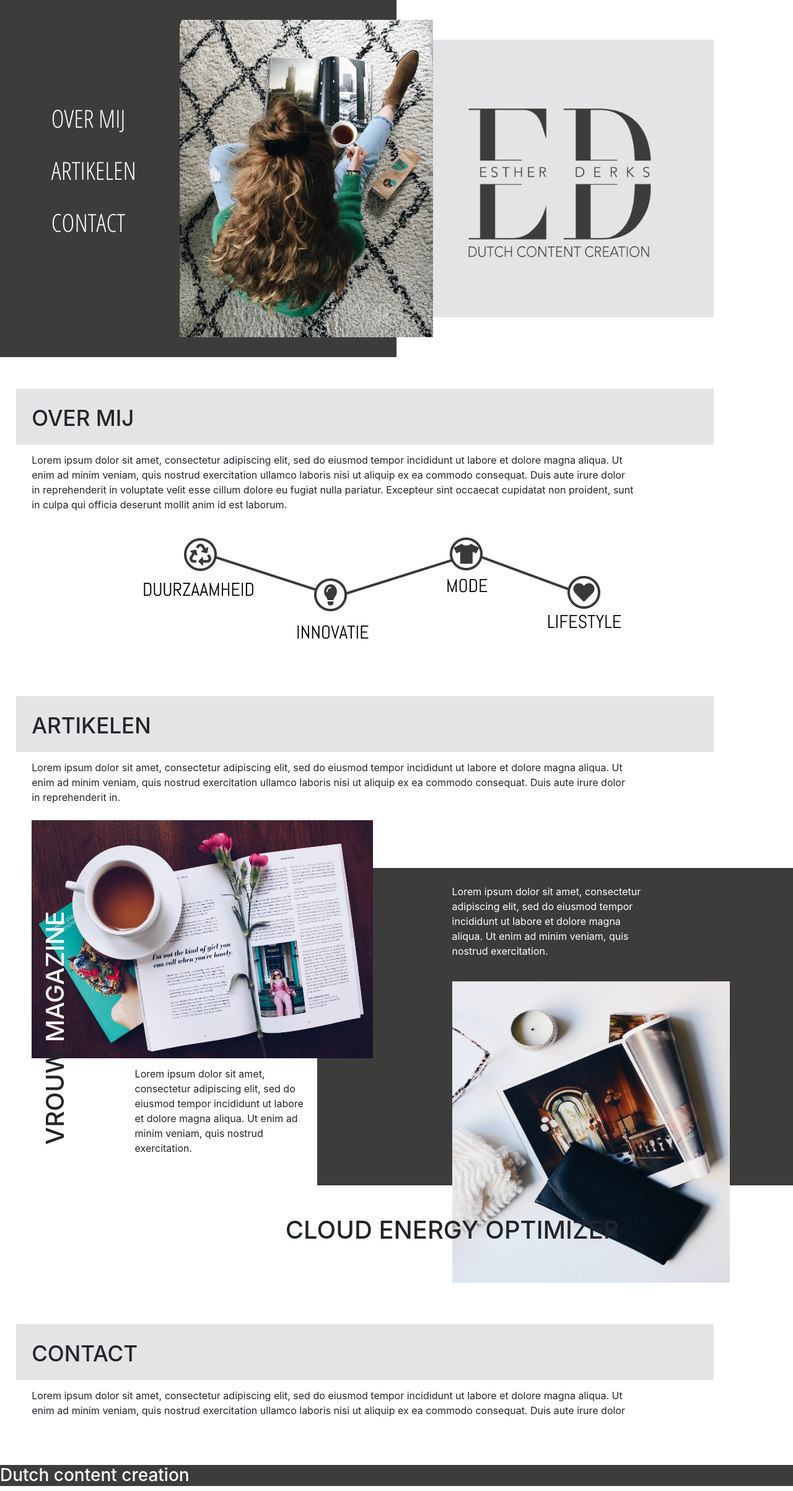
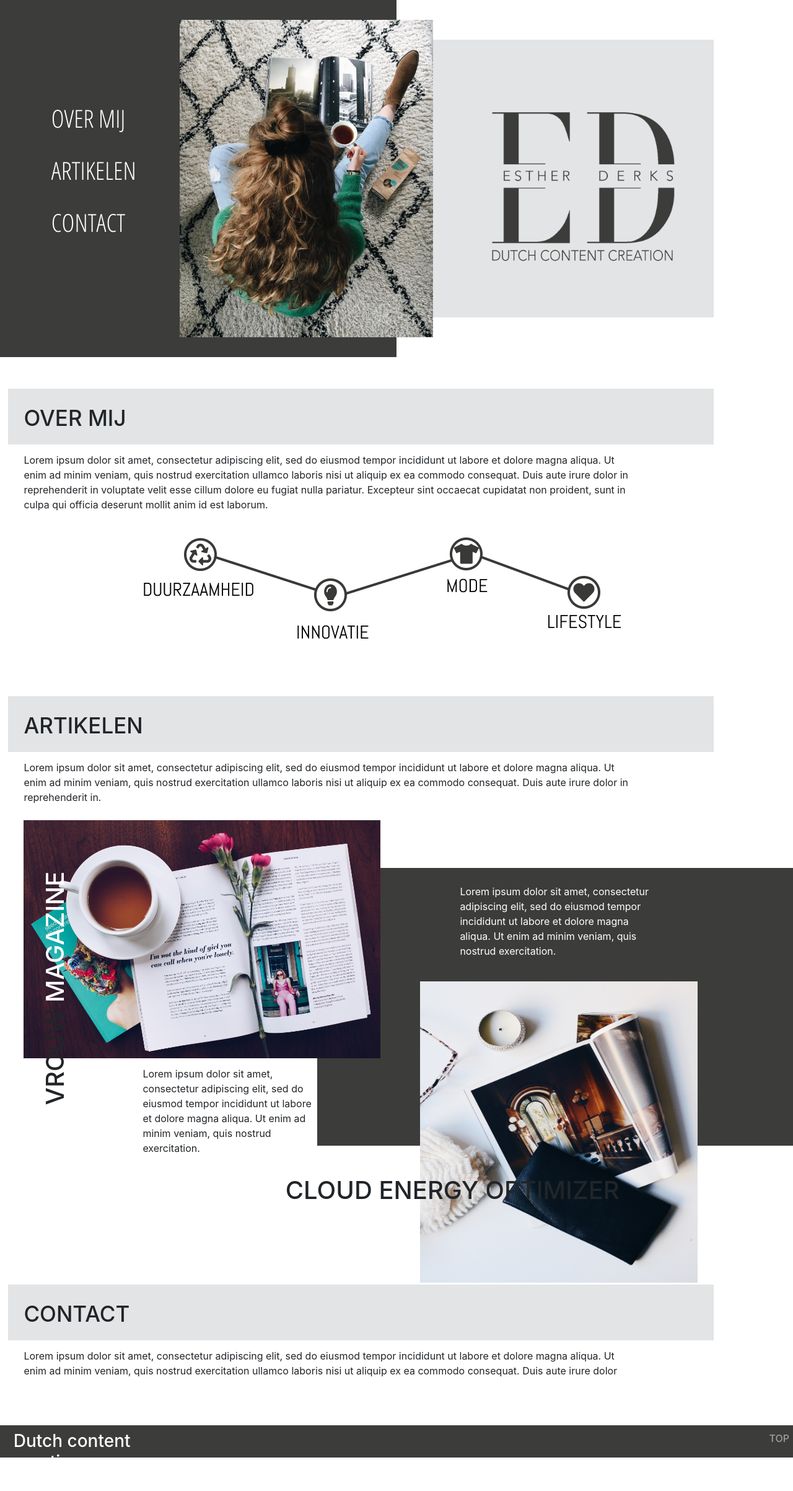
Before and after one commit to didemertens/content_creation, a Django app: page / in a window 1280 px wide. Shown: the whole page at 62% size. After the commit the page ends 2351 px from the top, so only its background shows below. Run offline with Django 3.2, Linux system fonts and the light colour scheme; some libraries are stand-ins or nearby versions.

Commit message:
small changes, alignment

```diff
--- a/content2/static/css/about-top.css
+++ b/content2/static/css/about-top.css
@@ -1,6 +1,6 @@
 #me{
   margin-top: 4vw;
-  margin-left: 2vw;
+  margin-left: 1vw;
   margin-right: 10vw;
 }
 
--- a/content2/static/css/article-middle.css
+++ b/content2/static/css/article-middle.css
@@ -1,6 +1,6 @@
 #articles{
   margin-top: 4vw;
-  margin-left: 2vw;
+  margin-left: 1vw;
   margin-right: 10vw;
 }
 
@@ -27,9 +27,9 @@
 
 #article-1-image{
   margin-top: -6vw;
-  margin-left: -36vw;
+  margin-left: -37vw;
   height: 30vw;
-  width: 43vw;
+  width: 45vw;
 }
 
 #article-1-text{
@@ -51,7 +51,7 @@
 
 #article-2-image{
   margin-top: -22vw;
-  margin-left: 40vw;
+  margin-left: 35vw;
   height: 38vw;
   width: 35vw;
 }
@@ -72,7 +72,7 @@
   margin-top: 8vw;
   margin-left: 36vw;
   width: 60vw;
-  height: 40vw;
+  height: 35vw;
   background-color: #3C3C3A;
   display: flex;
 }
--- a/content2/static/css/contact-buttom.css
+++ b/content2/static/css/contact-buttom.css
@@ -1,6 +1,6 @@
 #contact{
   margin-top: -10vw;
-  margin-left: 2vw;
+  margin-left: 1vw;
   margin-right: 10vw;
   margin-bottom: 6vw;
 }
--- a/content2/static/css/footer.css
+++ b/content2/static/css/footer.css
@@ -1,7 +1,29 @@
 #footer-title-block{
   background-color: #3C3C3A;
+  height: 4vw;
+  display: flex;
 }
 
 #footer-title{
   color: white;
+  padding: 0.7vw;
+  margin-left: 1vw;
+  margin-bottom: 0 !important;
 }
+
+
+#button-js-footer{
+  background-color: #3C3C3A;
+  border: none;
+}
+
+.footer-title-btn{
+  font-size: 12pt;
+  color: white;
+  opacity: 0.5;
+  margin-left: 75vw;
+}
+
+.footer-title-btn:hover{
+  opacity: 1;
+}
--- a/content2/static/css/header.css
+++ b/content2/static/css/header.css
@@ -27,8 +27,8 @@
 }
 
 #logo-header{
-  margin-top: 2vw;
-  margin-left: 6vw;
+  margin-top: 2.5vw;
+  margin-left: 9vw;
   height: 30vw;
 }
 
--- a/content2/templates/home.html
+++ b/content2/templates/home.html
@@ -60,6 +60,7 @@
 <div id="footer">
   <div id="footer-title-block">
     <h3 id="footer-title">Dutch content creation</h3>
+    <button id="button-js-footer" onclick="jump('top')"><h1 class="footer-title-btn">TOP</h1></button>
   </div>
 </div>
 
```
